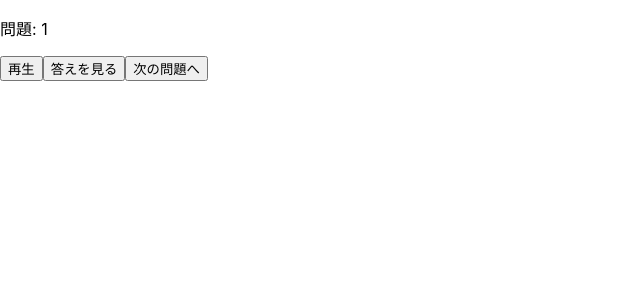
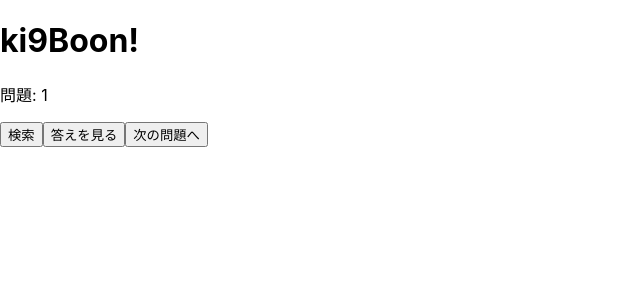
Before and after one commit to fukuma-dev/ki9Boon, a React (Create React App) app: page / in a window 1280 px wide. Shown: the top 300 px of the page, without its empty margins (0-640 px from the left). Built offline with nearby package versions, Linux system fonts and the light colour scheme.

Commit message:
refactor

```diff
--- a/src/App.css
+++ /dev/null
@@ -1,4 +0,0 @@
-.lesson {
-    width: 300px;
-    margin: 0 auto;
-}
--- a/src/App.jsx
+++ b/src/App.jsx
@@ -1,39 +1,14 @@
-import React from 'react';
-import './App.css';
-import Listening from './Listening';
-import { speechText } from './modules/WebSpeechApi'
+import React from 'react'
+import { Lesson } from './Lesson'
 
 const sentences = ['How do you know Mr Smith?', 'I am aho', 'You are aho']
 
 class App extends React.Component {
-  constructor(props) {
-    super(props);
-    this.state = {
-      currentPage: 1,
-      isShowSentence: false,
-    }
-  }
-
-  handleNextSentence() {
-    this.setState({currentPage: this.state.currentPage+1})
-    this.setState({isShowSentence: false})
-    speechText(sentences[this.state.currentPage])
-  }
-
-  handleShowSentence() {
-    this.setState({isShowSentence: true})
-  }
-
   render() {
     return (
       <div>
-        <Listening
-          currentPage={this.state.currentPage}
-          isShowSentence={this.state.isShowSentence}
-          handleNextSentence={() => this.handleNextSentence()}
-          handleShowSentence={() => this.handleShowSentence()}
-          sentences={sentences}
-        />
+        <h1>ki9Boon!</h1>
+        <Lesson sentences={sentences}/>
       </div>
     )
   }
--- /dev/null
+++ b/src/Lesson.jsx
@@ -0,0 +1,37 @@
+import React from 'react';
+import Listening from './Listening';
+import { speechText } from './modules/WebSpeechApi'
+
+export class Lesson extends React.Component {
+  constructor(props) {
+    super(props);
+    this.state = {
+      currentPage: 1,
+      isShowSentence: false,
+    }
+  }
+
+  handleNextSentence() {
+    this.setState({currentPage: this.state.currentPage+1})
+    this.setState({isShowSentence: false})
+    speechText(this.props.sentences[this.state.currentPage])
+  }
+
+  handleShowSentence() {
+    this.setState({isShowSentence: true})
+  }
+
+  render() {
+    return (
+      <div>
+        <Listening
+          currentPage={this.state.currentPage}
+          isShowSentence={this.state.isShowSentence}
+          handleNextSentence={() => this.handleNextSentence()}
+          handleShowSentence={() => this.handleShowSentence()}
+          sentences={this.props.sentences}
+        />
+      </div>
+    )
+  }
+}
--- a/src/Listening.jsx
+++ b/src/Listening.jsx
@@ -1,6 +1,6 @@
 import React from 'react';
 import PropTypes from 'prop-types';
-import { PlayButton } from './PlayButton'
+import { SpeechButton } from './SpeechButton'
 
 class Listening extends React.Component {
   isShowListening = this.props.currentPage <= this.props.sentences.length
@@ -15,7 +15,7 @@ class Listening extends React.Component {
             </span>
           </p>
         </div>
-        <PlayButton text={this.props.sentences[this.props.currentPage-1]}/>
+        <SpeechButton text={this.props.sentences[this.props.currentPage-1]} buttonName="検索"/>
         <button onClick={this.props.handleShowSentence}>答えを見る</button>
         <button onClick={this.props.handleNextSentence}>次の問題へ</button>
       </div>
--- a/src/PlayButton.jsx
+++ /dev/null
@@ -1,10 +0,0 @@
-import React from 'react'
-import { speechText } from './modules/WebSpeechApi'
-
-export function PlayButton(props) {
-    function handlePlay(text) {
-        speechText(text)
-    }
-
-    return <button onClick={() => handlePlay(props.text)}>再生</button>
-}
--- /dev/null
+++ b/src/SpeechButton.jsx
@@ -0,0 +1,10 @@
+import React from 'react'
+import { speechText } from './modules/WebSpeechApi'
+
+export function SpeechButton(props) {
+    function handleSpeech(text) {
+        speechText(text)
+    }
+
+return <button onClick={() => handleSpeech(props.text)}>{props.buttonName}</button>
+}
```
